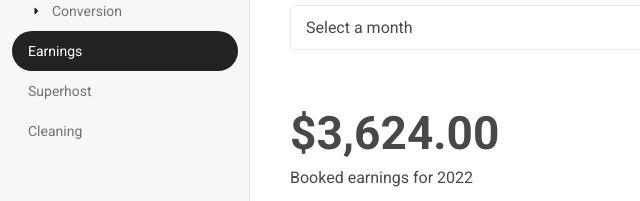
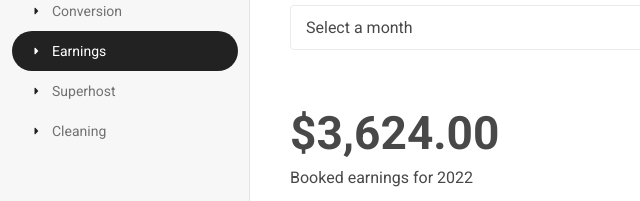
Before and after one commit to tayyabferozi/airbnb-performance, a plain HTML site: page index.html in a window 1280 px wide. Shown: the part 244-445 px from the top of the page, 0-640 px from the left. Drawn offline with nearby package versions, Linux system fonts and the light colour scheme.

Commit message:
adds missing arrows

```diff
--- a/index.html
+++ b/index.html
@@ -251,9 +251,22 @@
               ><img src="./assets/vectors/arrow-right.svg" alt="arrow" />
               Conversion</a
             >
-            <a href="#0" class="active">Earnings</a>
-            <a href="#0">Superhost</a>
-            <a href="#0">Cleaning</a>
+            <a href="#0" class="active"
+              ><img src="./assets/vectors/arrow-right-white.svg" alt="arrow" />
+              Earnings</a
+            >
+            <a href="#0"
+              ><img
+                src="./assets/vectors/arrow-right.svg"
+                alt="arrow"
+              />Superhost</a
+            >
+            <a href="#0"
+              ><img
+                src="./assets/vectors/arrow-right.svg"
+                alt="arrow"
+              />Cleaning</a
+            >
           </div>
         </div>
       </div>
```
Also changed, not shown: assets/vectors/arrow-right-white.svg (added).
